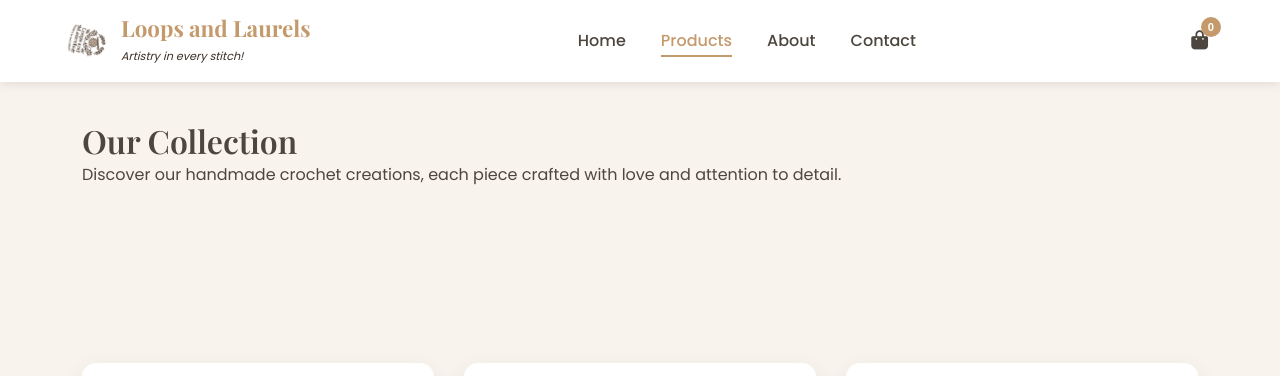
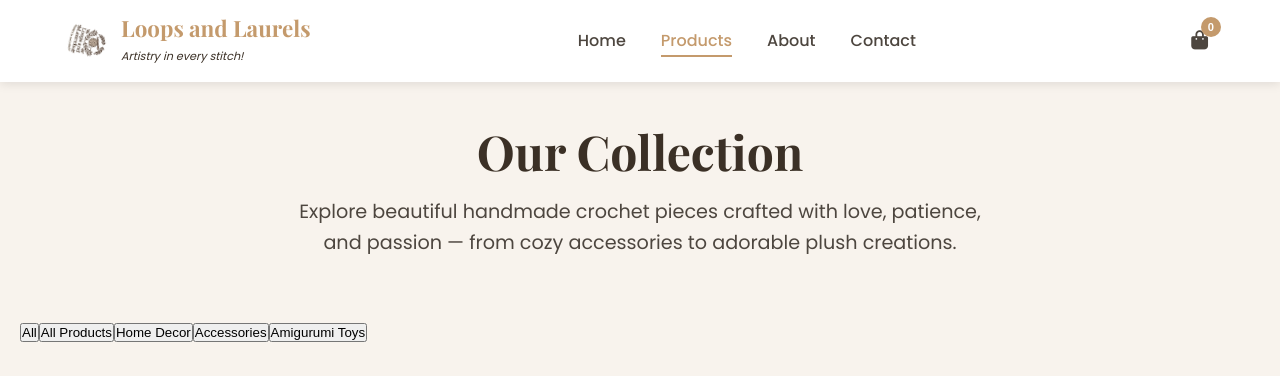
Before and after one commit to FABgaming-lol/Loops-and-Laurels, a React (Create React App) app: page /products in a window 1280 px wide. Shown: the top 376 px of the page. Built offline with nearby package versions, Linux system fonts and the light colour scheme; grey boxes are pictures that could not be loaded; the HTML template or start-up script is replaced by a standard one.

Commit message:
Update Products.js

```diff
--- a/src/pages/Products.js
+++ b/src/pages/Products.js
@@ -34,16 +34,24 @@ const Products = () => {
 
   return (
     <div className="products-page" ref={sectionRef}>
-      <div className="page-header">
-        <div className="container">
+
+      {/* Header */}
+      <div className="products-header fade-in-up">
         <h1>Our Collection</h1>
-          <p>Discover our handmade crochet creations, each piece crafted with love and attention to detail.</p>
-        </div>
+        <p>
+          Explore beautiful handmade crochet pieces crafted with love, patience,
+          and passion — from cozy accessories to adorable plush creations.
+        </p>
       </div>
 
-      <section className="products-section section-padding">
-        <div className="container">
-          <div className="products-filters fade-in">
+      {/* Filter Buttons */}
+      <div className="products-filters fade-in-up">
+        <button
+          className={`filter-btn ${selectedCategory === 'all' ? 'active' : ''}`}
+          onClick={() => setSelectedCategory('all')}
+        >
+          All
+        </button>
         {categories.map(category => (
           <button
             key={category.id}
@@ -55,7 +63,8 @@ const Products = () => {
         ))}
       </div>
 
-          <div className="products-grid">
+      {/* Product Grid */}
+      <div className="products-grid fade-in-up">
         {filteredProducts.map((product, index) => (
           <ProductCard
             key={product.id}
@@ -65,15 +74,17 @@ const Products = () => {
         ))}
       </div>
 
+      {/* No Products Found */}
       {filteredProducts.length === 0 && (
-            <div className="no-products fade-in">
+        <div className="no-products fade-in-up">
           <i className="fas fa-search"></i>
           <h3>No products found</h3>
-              <p>We're constantly adding new items to our collection. Please check back soon!</p>
+          <p>
+            We are always adding new delightful creations — check back soon! 🧶✨
+          </p>
         </div>
       )}
-        </div>
-      </section>
+
     </div>
   );
 };
```
Lines whose indentation alone changed are shown as unchanged.
